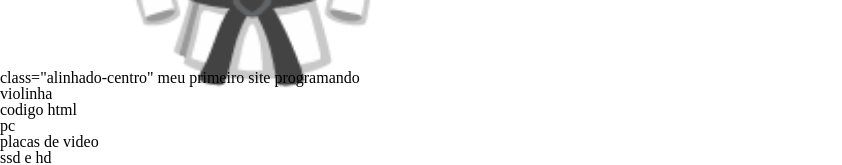
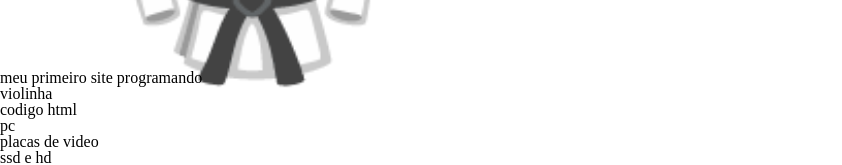
Before and after one commit to marlinxsp/meu-primeiro-site, a plain HTML site: page index.html in a window 1280 px wide. Shown: the part 605-770 px from the top of the page, without its empty margins (0-842 px from the left). Drawn offline with Linux system fonts and the light colour scheme.

Commit message:
Update index.html

```diff
--- a/index.html
+++ b/index.html
@@ -10,7 +10,7 @@
 <boby>
 
 <h1 style= "color: red;"class="titulo"> os  pecinhas 🥋 </h1>
-  <p>class="alinhado-centro" meu primeiro site programando</p>
+  <p> meu primeiro site programando</p>
   <p> violinha</p>
   <P>codigo html</P>
   <P>pc</P>
```
